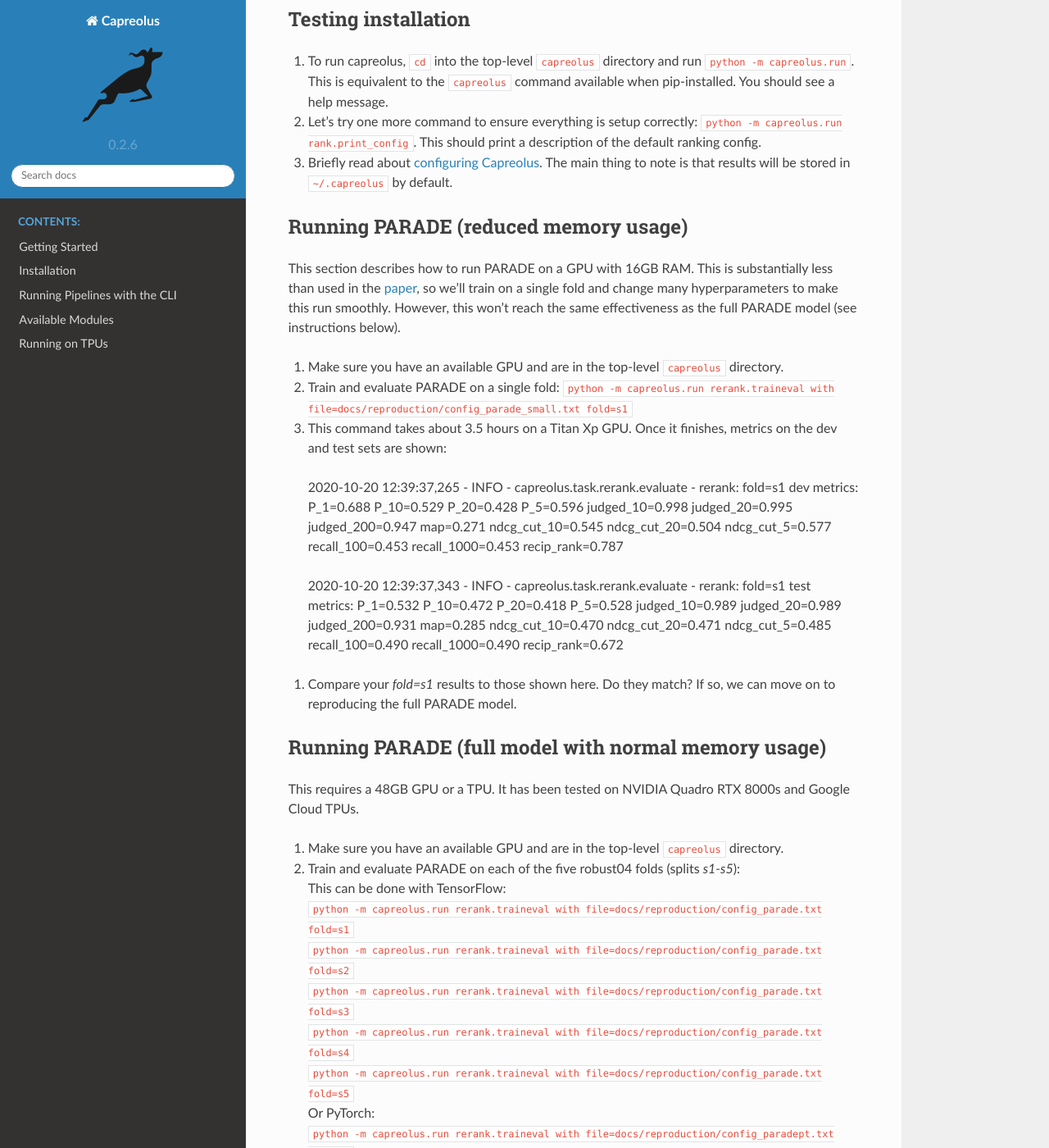
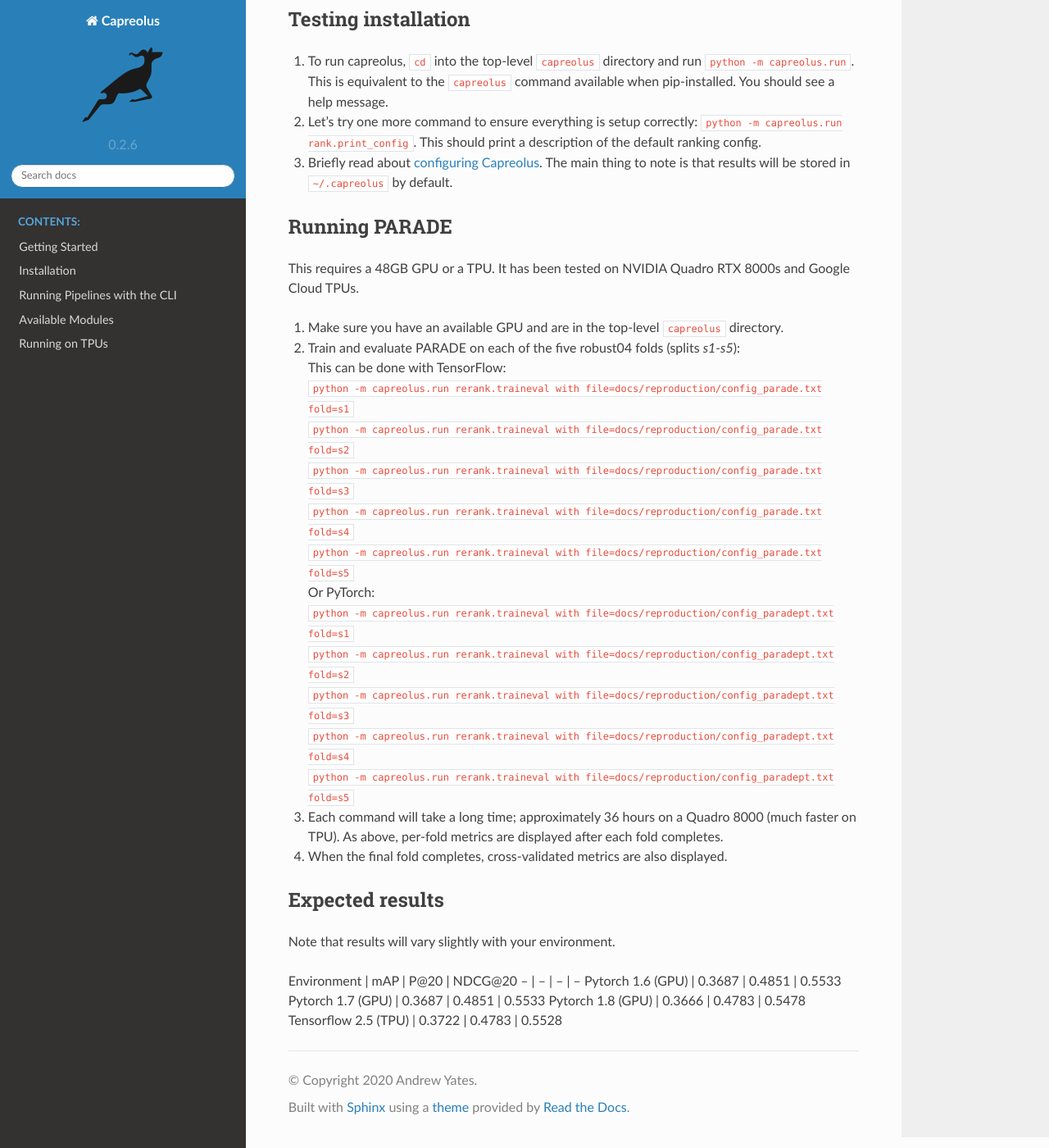
Before and after one commit to capreolus-ir/capreolus, a Sphinx documentation site: the page built from docs/reproduction/PARADE.md, in a window 1280 px wide and 1400 px high, scrolled down 575 px. Shown: the whole window at 82% size. Built offline with Sphinx 7.4.7 and the Read the Docs theme 2.0.0, drawn with Linux system fonts in a browser that asks for light colours; some of the changed text lies outside the part shown.

Commit message:
Add TF results to PARADE docs
* add TF TPU results to the reproduction doc
* remove "small" config

```diff
--- a/docs/reproduction/PARADE.md
+++ b/docs/reproduction/PARADE.md
@@ -15,18 +15,7 @@
 2. Let's try one more command to ensure everything is setup correctly: `python -m capreolus.run rank.print_config`. This should print a description of the default ranking config.
 3. Briefly read about [configuring Capreolus](https://capreolus.ai/en/latest/installation.html#configuring-capreolus). The main thing to note is that results will be stored in `~/.capreolus` by default.
 
-## Running PARADE (reduced memory usage)
-This section describes how to run PARADE on a GPU with 16GB RAM. This is substantially less than used in the [paper](https://arxiv.org/abs/2008.09093), so we'll train on a single fold and change many hyperparameters to make this run smoothly. However, this won't reach the same effectiveness as the full PARADE model (see instructions below).
-
-1. Make sure you have an available GPU and are in the top-level `capreolus` directory.
-2. Train and evaluate PARADE on a single fold: `python -m capreolus.run rerank.traineval with file=docs/reproduction/config_parade_small.txt fold=s1`
-3. This command takes about 3.5 hours on a Titan Xp GPU. Once it finishes, metrics on the dev and test sets are shown:
-> 2020-10-20 12:39:37,265 - INFO - capreolus.task.rerank.evaluate - rerank: fold=s1 dev metrics: P_1=0.688 P_10=0.529 P_20=0.428 P_5=0.596 judged_10=0.998 judged_20=0.995 judged_200=0.947 map=0.271 ndcg_cut_10=0.545 ndcg_cut_20=0.504 ndcg_cut_5=0.577 recall_100=0.453 recall_1000=0.453 recip_rank=0.787
-
-> 2020-10-20 12:39:37,343 - INFO - capreolus.task.rerank.evaluate - rerank: fold=s1 test metrics: P_1=0.532 P_10=0.472 P_20=0.418 P_5=0.528 judged_10=0.989 judged_20=0.989 judged_200=0.931 map=0.285 ndcg_cut_10=0.470 ndcg_cut_20=0.471 ndcg_cut_5=0.485 recall_100=0.490 recall_1000=0.490 recip_rank=0.672
-4. Compare your *fold=s1* results to those shown here. Do they match? If so, we can move on to reproducing the full PARADE model.
-
-## Running PARADE (full model with normal memory usage)
+## Running PARADE
 This requires a 48GB GPU or a TPU. It has been tested on NVIDIA Quadro RTX 8000s and Google Cloud TPUs.
 
 1. Make sure you have an available GPU and are in the top-level `capreolus` directory.
@@ -46,9 +35,12 @@
 3. Each command will take a long time; approximately 36 hours on a Quadro 8000 (much faster on TPU). As above, per-fold metrics are displayed after each fold completes.
 4. When the final fold completes, cross-validated metrics are also displayed.
 
-Heads-up: while the above PyTorch commands works for PyTorch versions from `1.6` to `1.8`, we observed the score is a bit lower with `1.8`:
-`torch` version | mAP | P@20 | NDCG@20
+## Expected results
+Note that results will vary slightly with your environment.
+
+ Environment | mAP | P@20 | NDCG@20
 -- | -- | -- | --
-1.6 | 0.3687 | 0.4851 | 0.5533
-1.7 | 0.3687 | 0.4851 | 0.5533
-1.8 | 0.3666 | 0.4783 | 0.5478
+Pytorch 1.6 (GPU) | 0.3687 | 0.4851 | 0.5533
+Pytorch 1.7 (GPU) | 0.3687 | 0.4851 | 0.5533
+Pytorch 1.8 (GPU) | 0.3666 | 0.4783 | 0.5478
+Tensorflow 2.5 (TPU) | 0.3722 | 0.4783 | 0.5528
```
